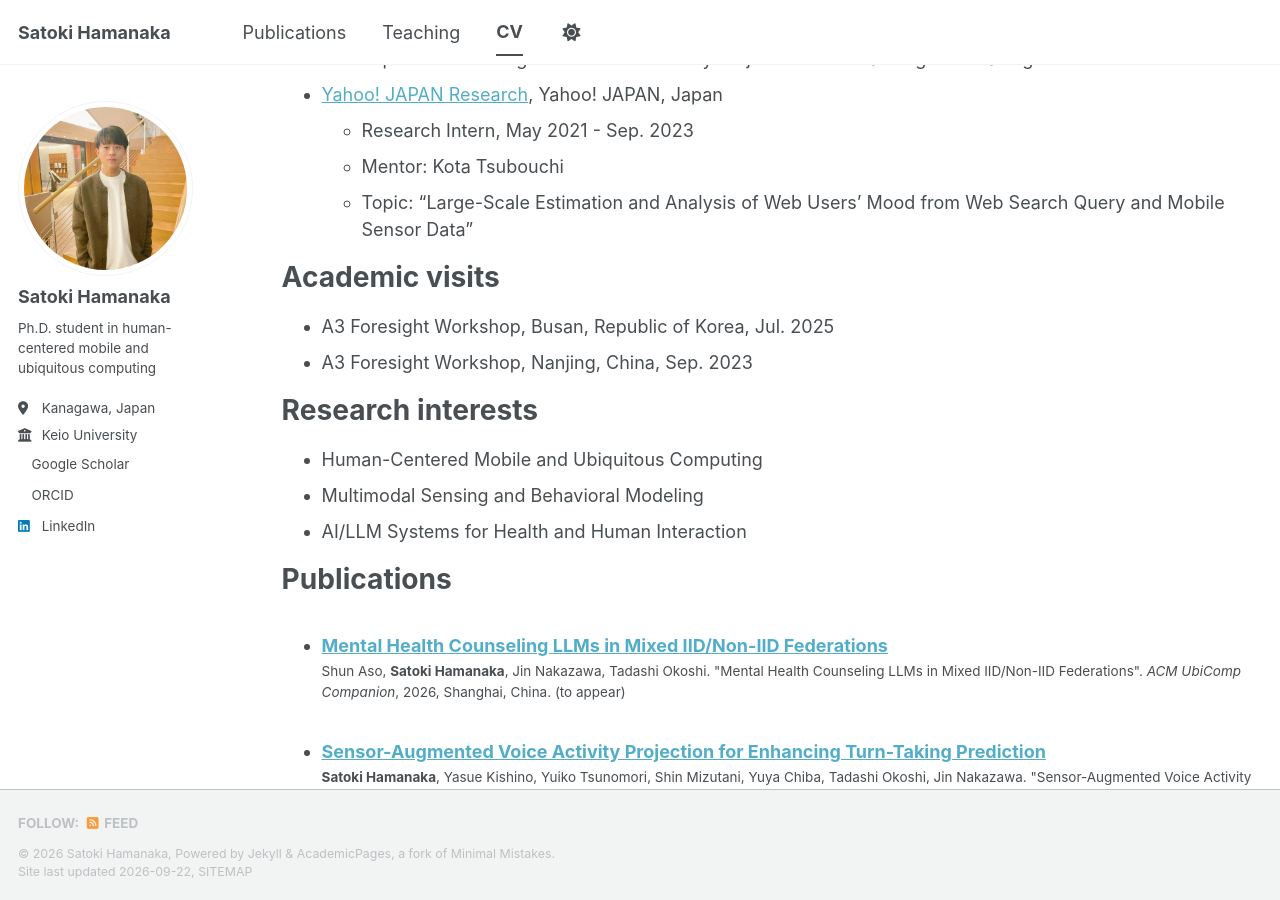
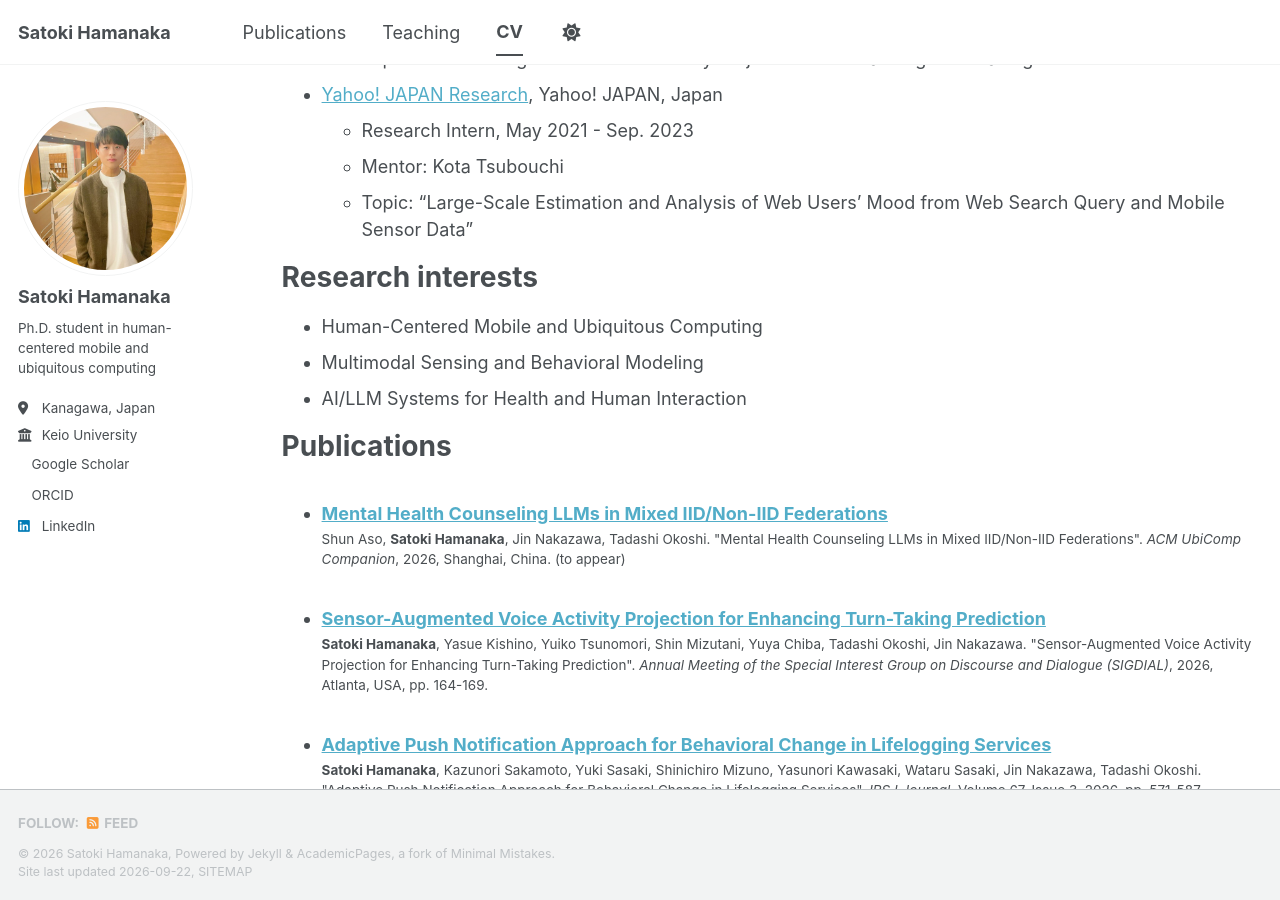
Before and after one commit to hamachu216/hamachu216.github.io, a Jekyll site: the page built from _pages/cv.md, in a window 1280 px wide and 900 px high, scrolled down 805 px. Built offline with Jekyll 4.4.1, drawn with Linux system fonts in a browser that asks for light colours; a style sheet for code colours, icons or effects is not loaded; some of the changed text lies outside the part shown.

Commit message:
Call the CV section Talks, and move it under Publications
The two A3 Foresight Workshop entries were filed as "Academic visits" because
the wording they arrived in was "I am attending". They are talks, so the
section is named for what it holds and sits where a reader looks for it, right
after Publications.

Co-Authored-By: Claude Opus 5 (1M context) <noreply@anthropic.com>

```diff
--- a/_pages/cv.md
+++ b/_pages/cv.md
@@ -40,11 +40,6 @@ Research experience
   * Mentor: Kota Tsubouchi
   * Topic: "Large-Scale Estimation and Analysis of Web Users' Mood from Web Search Query and Mobile Sensor Data"
 
-Academic visits
-======
-* A3 Foresight Workshop, Busan, Republic of Korea, Jul. 2025
-* A3 Foresight Workshop, Nanjing, China, Sep. 2023
-
 Research interests
 ======
 * Human-Centered Mobile and Ubiquitous Computing
```
Also changed, not shown: other parts of _pages/cv.md (+5 -0 lines), CLAUDE.md (+1 -1 lines).
